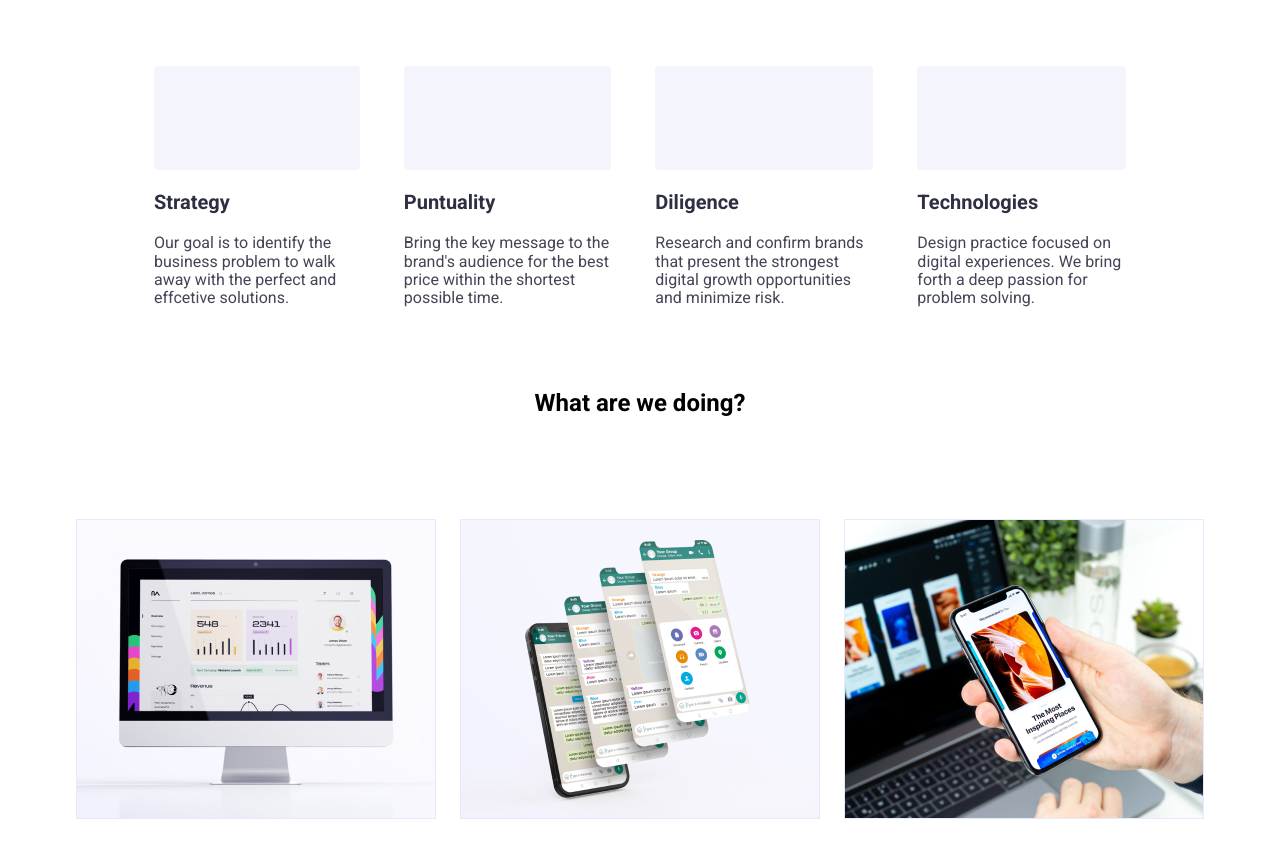
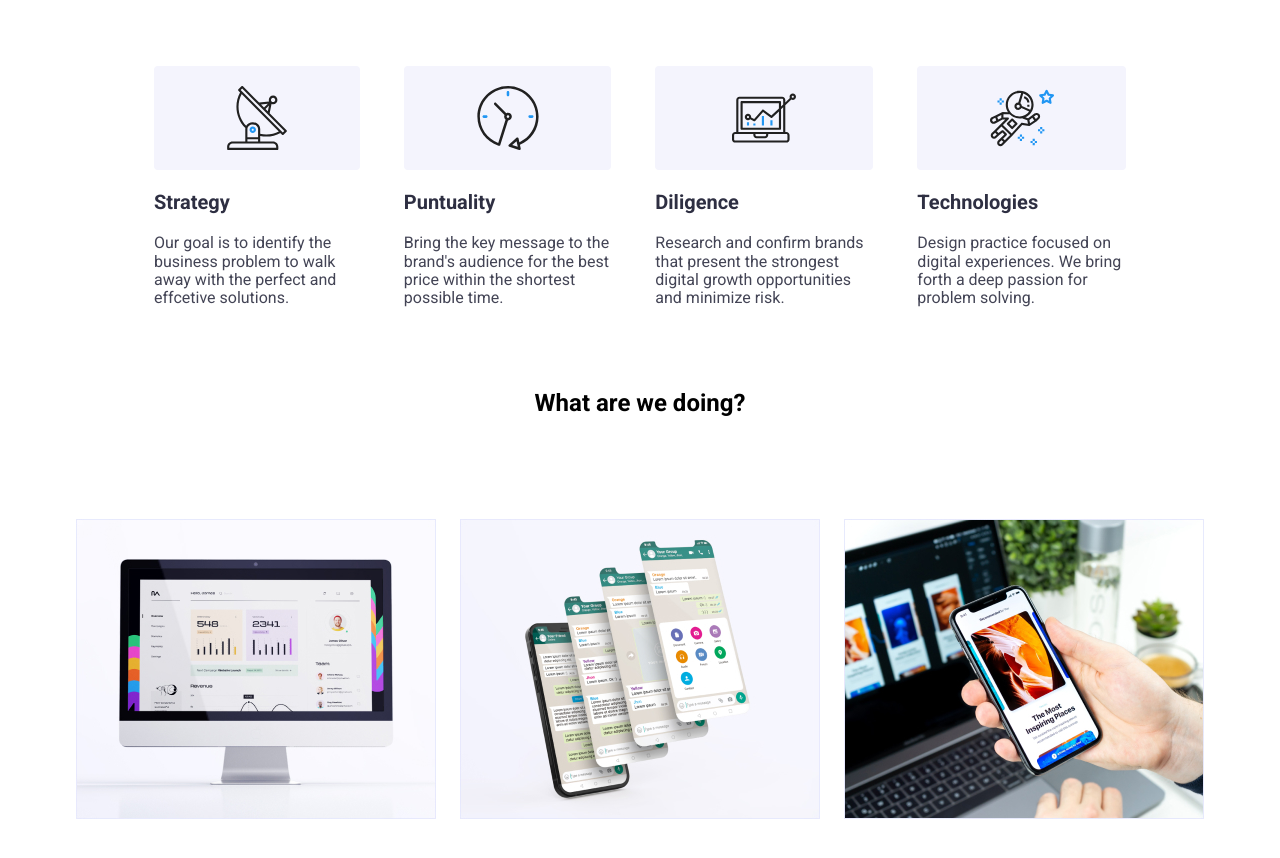
Before and after one commit to Thurman22/goit-markup-hw-04, a plain HTML site: page index.html in a window 1280 px wide. Shown: the part 824-1682 px from the top of the page. Drawn offline with nearby package versions, Linux system fonts and the light colour scheme; the site is published under a folder, as on GitHub Pages, so addresses that start at the root find nothing.

Commit message:
Homework 4
Edited Homework 4 in Second Submission

```diff
--- a/index.html
+++ b/index.html
@@ -31,7 +31,7 @@
                <li class="box">
                     <div class="boxicons">
                         <svg  width="64" height="64">
-                            <use href="/images/icons.svg#antenna-1"></use>
+                            <use href="./images/icons.svg#antenna-1"></use>
                         </svg>
                     </div>
                     <h3 class="head">Strategy</h3>
@@ -39,7 +39,7 @@
                 <li class="box">
                     <div class="boxicons">
                         <svg width="64" height="64">
-                            <use href="/images/icons.svg#clock-1"></use>
+                            <use href="./images/icons.svg#clock-1"></use>
                         </svg>
                     </div>
                     <h3 class="head">Puntuality</h3>
@@ -47,7 +47,7 @@
                 <li class="box">
                     <div class="boxicons">
                         <svg width="64" height="64">
-                            <use href="/images/icons.svg#diagram-1"></use>
+                            <use href="./images/icons.svg#diagram-1"></use>
                         </svg>
                     </div>
                     <h3 class="head">Diligence</h3>
@@ -55,7 +55,7 @@
                 <li class="box">
                     <div class="boxicons">
                         <svg width="64" height="64">
-                            <use href="/images/icons.svg#astronaut-1"></use>
+                            <use href="./images/icons.svg#astronaut-1"></use>
                         </svg>
                     </div>
                     <h3 class="head">Technologies</h3>
```
